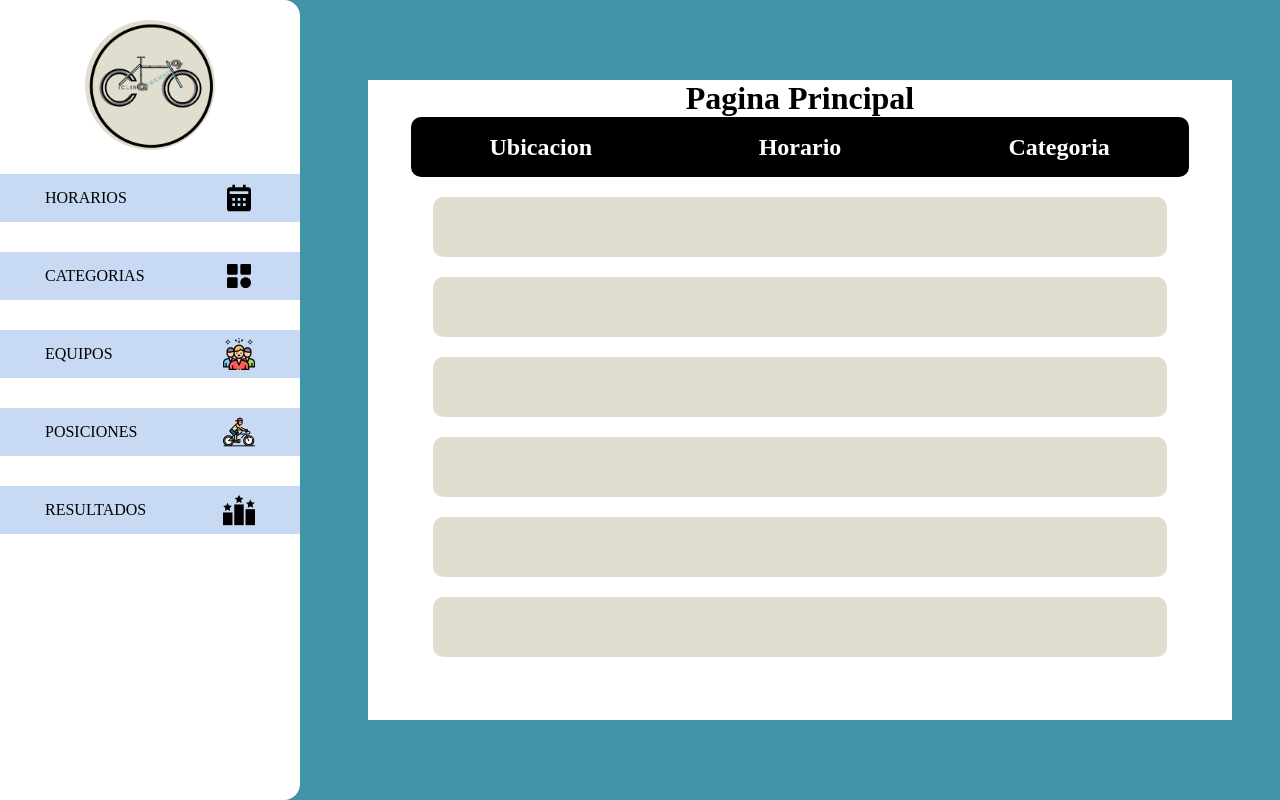
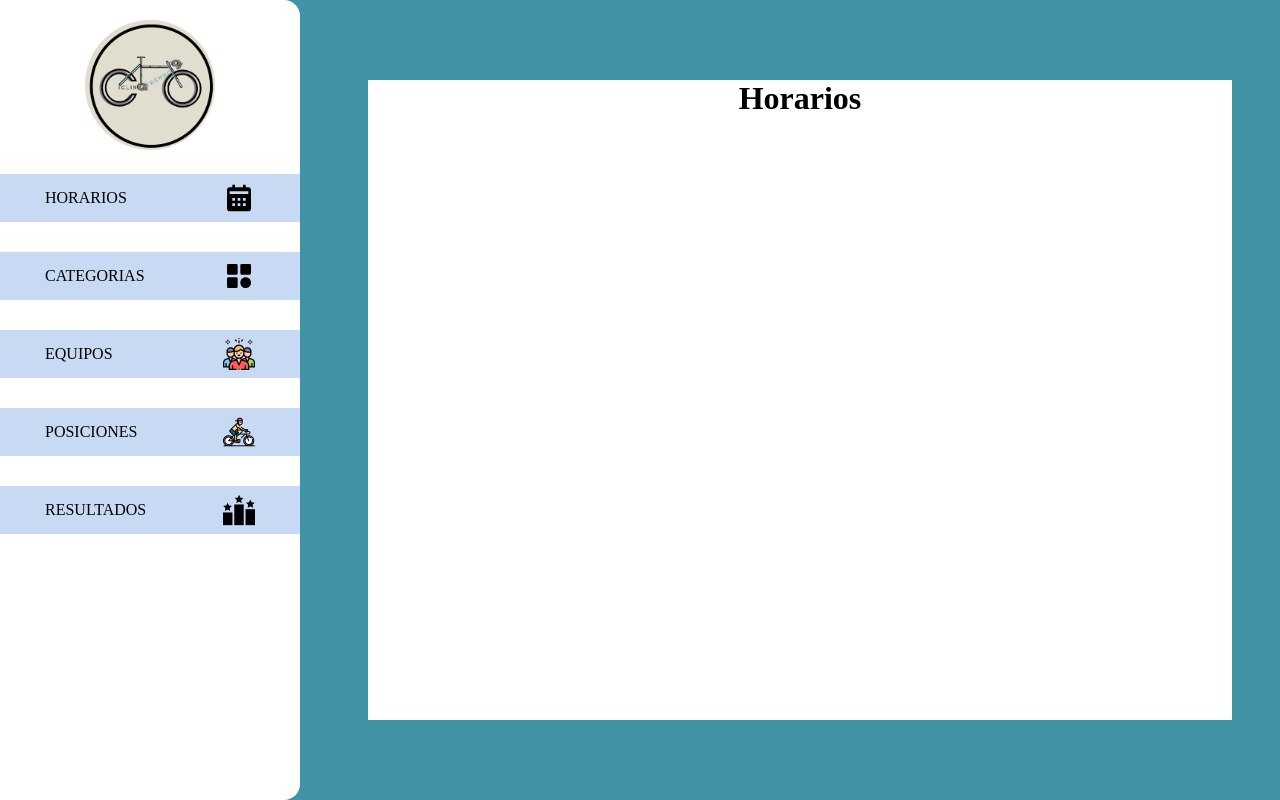
Before and after one commit to BigNotorious13/CiclinTecnology, a Django app: page /inicio/ in a window 1280 px wide. Run offline with Django 4.2, Linux system fonts and the light colour scheme; some web fonts are replaced.

Commit message:
Archivos arreglados y vistas acomodadas

```diff
--- a/posiciones/templates/horarios/horario.html
+++ b/posiciones/templates/horarios/horario.html
@@ -2,3 +2,10 @@
 
 {% block title %} Horarios {% endblock %}
 {% block div_title %} Horarios {% endblock %}
+{% block titulos %}
+
+    {% for k, v in data.items %}
+     <h1>{{ v }}</h1>
+
+    {% endfor%}
+{% endblock %}
--- a/posiciones/templates/inicio.html
+++ b/posiciones/templates/inicio.html
@@ -1,4 +1,11 @@
 {% extends 'base.html' %}
 
 {% block title %} Pagina Principal {% endblock %}
-{% block div_title %} Pagina Principal {% endblock %}
+{% block div_title %} Horarios {% endblock %}
+{% block titulos %}
+
+    {% for k, v in data.items %}
+     <h1>{{ v }}</h1>
+
+    {% endfor%}
+{% endblock %}
--- a/posiciones/views.py
+++ b/posiciones/views.py
@@ -1,46 +1,73 @@
-from django.shortcuts import render
+from django.template import loader
+from django.http import HttpResponse
 
 
 # Create your views here.
 def principal(request):
-    return render(request, 'principal.html')
+    template = loader.get_template('principal.html')
+    res = template.render(request=request)
+    return HttpResponse(res)
 
 
 def posiciones(request):
-    return render(request, 'posiciones/posicion.html')
+    template = loader.get_template('posiciones/posicion.html')
+    res = template.render(request=request)
+    return HttpResponse(res)
 
 
 def resultados(request):
-    return render(request, 'resultados/resultado.html')
+    template = loader.get_template('resultados/resultado.html')
+    res = template.render(request = request)
+    return HttpResponse(res)
+
+def login_juez(request):
+    template = loader.get_template('iniJuez.html')
+    res = template.render(request=request)
+    return HttpResponse(res)
 
 
-def login_juez(request):
-    return render(request, 'iniJuez.html')
+data_horarios = {'titulos': ['Ubicacion', 'Horario', 'Categoria']}
 
 
 def inicio(request):
-    return render(request, 'inicio.html')
+    template = loader.get_template('horarios/horario.html')
+    data = data_horarios
+    res = template.render(data, request)
+    return HttpResponse(res)
 
 
 def horario(request):
-    return render(request, 'horarios/horario.html')
+    template = loader.get_template('horarios/horario.html')
+    data = data_horarios
+    res = template.render(data, request)
+    return HttpResponse(res)
 
 
 def categoria_elite(request):
-    return render(request, 'categoria/elite.html')
+    template = loader.get_template('categoria/elite.html')
+    res = template.render(request= request)
+    return HttpResponse(res)
 
 
 def categoria_femenil(request):
-    return render(request, 'categoria/femenil.html')
+    template = loader.get_template('categoria/femenil.html')
+    res = template.render(request=request)
+    return HttpResponse(res)
 
 
 def categoria_master30(request):
-    return render(request, 'categoria/master30.html')
+    template = loader.get_template('categoria/master30.html')
+    res = template.render(request=request)
+    return HttpResponse(res)
 
 
 def categoria_master40(request):
-    return render(request, 'categoria/master40.html')
+    template = loader.get_template('categoria/master40.html')
+    res = template.render(request=request)
+    return HttpResponse(res)
 
 
 def equipo_constru(request):
-    return render(request, 'equipos/constru.html')
+    template = loader.get_template('equipos/constru.html')
+    res = template.render(request=request)
+    return HttpResponse(res)
--- a/templates/base.html
+++ b/templates/base.html
@@ -90,32 +90,20 @@
 
     <div class="horas">
         <h1 class="titulo">{% block div_title %}{% endblock %}</h1>
-     <div class="informacion">
+
+
         {% block titulos %}
-            <h2>Ubicacion</h2>
-            <h2>Horario</h2>
-            <h2>Categoria</h2>
 
         {% endblock %}
-     </div>
-        <div class="muestra">
 
-        </div>
-        <div class="muestra">
+        {% block contenido %}
 
-        </div>
-        <div class="muestra">
 
-        </div>
-        <div class="muestra">
 
-        </div>
-        <div class="muestra">
+        {% endblock %}
 
-        </div>
-        <div class="muestra">
 
-        </div>
+
 
     </div>
 </body>
```
